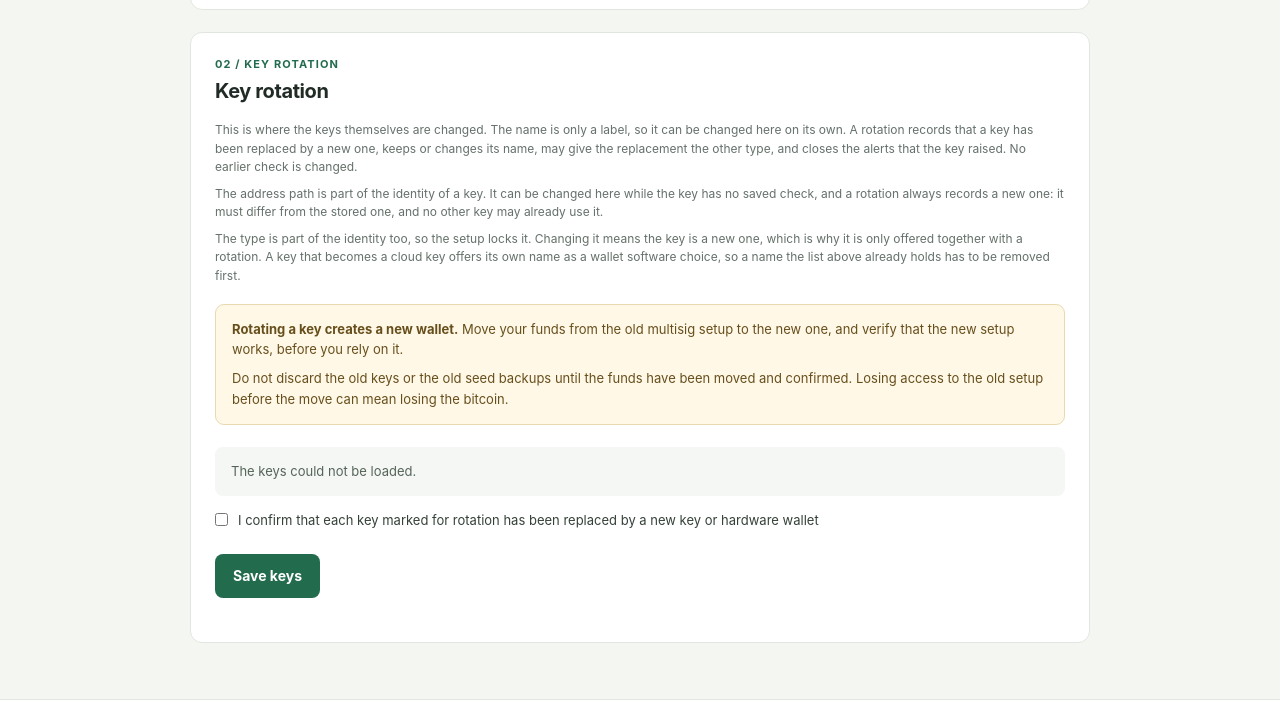
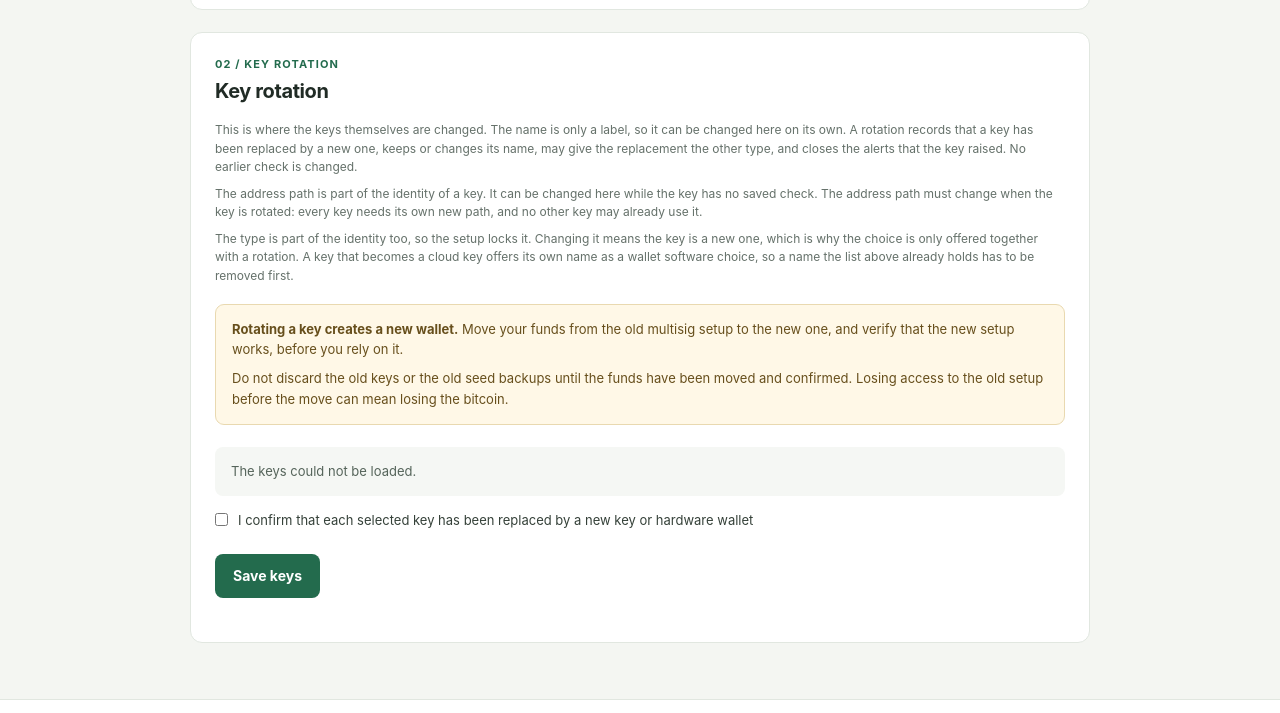
Before and after one commit to sondreolav/vardkey, a plain HTML site: page static/settings.html in a window 1280 px wide. Shown: the part 704-1417 px from the top of the page. Drawn offline with Linux system fonts and the light colour scheme; no server answers.

Commit message:
Section 28: keep the agreed confirmation wording and the address path help

```diff
--- a/static/settings.html
+++ b/static/settings.html
@@ -54,14 +54,14 @@
           <h2 id="settings-rotation-title">Key rotation</h2>
         </div>
         <p class="field-help">This is where the keys themselves are changed. The name is only a label, so it can be changed here on its own. A rotation records that a key has been replaced by a new one, keeps or changes its name, may give the replacement the other type, and closes the alerts that the key raised. No earlier check is changed.</p>
-        <p class="field-help">The address path is part of the identity of a key. It can be changed here while the key has no saved check, and a rotation always records a new one: it must differ from the stored one, and no other key may already use it.</p>
-        <p class="field-help">The type is part of the identity too, so the setup locks it. Changing it means the key is a new one, which is why it is only offered together with a rotation. A key that becomes a cloud key offers its own name as a wallet software choice, so a name the list above already holds has to be removed first.</p>
+        <p class="field-help">The address path is part of the identity of a key. It can be changed here while the key has no saved check. The address path must change when the key is rotated: every key needs its own new path, and no other key may already use it.</p>
+        <p class="field-help">The type is part of the identity too, so the setup locks it. Changing it means the key is a new one, which is why the choice is only offered together with a rotation. A key that becomes a cloud key offers its own name as a wallet software choice, so a name the list above already holds has to be removed first.</p>
         <div class="warning-note" role="note">
           <p><strong>Rotating a key creates a new wallet.</strong> Move your funds from the old multisig setup to the new one, and verify that the new setup works, before you rely on it.</p>
           <p>Do not discard the old keys or the old seed backups until the funds have been moved and confirmed. Losing access to the old setup before the move can mean losing the bitcoin.</p>
         </div>
         <div id="rotation-list" class="form-stack rotation-list"><p class="empty-state">Loading keys…</p></div>
-        <label class="field checkbox-field"><input id="rotation-replaced" type="checkbox"><span>I confirm that each key marked for rotation has been replaced by a new key or hardware wallet</span></label>
+        <label class="field checkbox-field"><input id="rotation-replaced" type="checkbox"><span>I confirm that each selected key has been replaced by a new key or hardware wallet</span></label>
         <div class="form-actions">
           <button class="primary-button active-button" id="save-keys" type="button">Save keys</button>
         </div>
```
